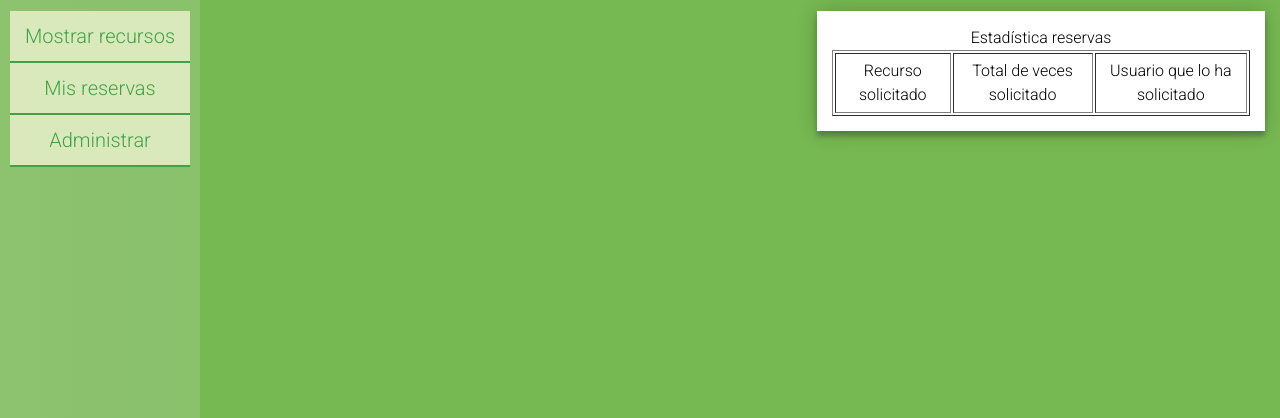
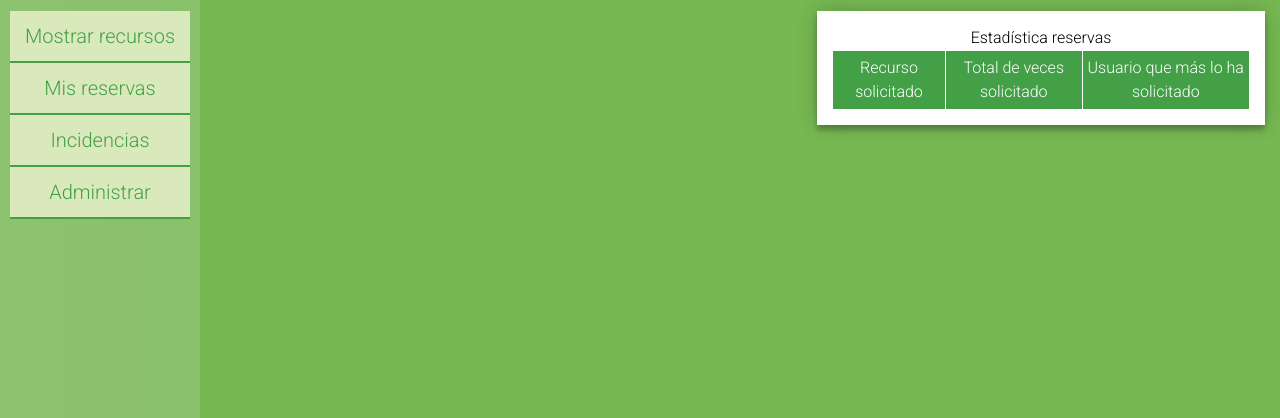
Before and after one commit to MarcPetit92/Proyecto2, a PHP site: page /administrar.php in a window 1280 px wide. Shown: the part 75-493 px from the top of the page. Run offline with PHP 8.4, Linux system fonts and the light colour scheme; a user stored in the database is signed in; data comes from the database, SQL or seed files in the repository; data that the repository does not hold is empty.

Commit message:
pag web con adm incluido

```diff
--- a/administrar.php
+++ b/administrar.php
@@ -34,12 +34,12 @@
 
 
 <div class="historial">
-<table border>
+<table border style="width:100%;border-collapse: collapse;border-color:#43A047;">
 <label>Estadística reservas</label>
 <tr>
-<td>Recurso solicitado </td>
-<td>Total de veces solicitado</td>
-<td>Usuario que lo ha solicitado</td>
+<td style='background:#43A047;color:white;border-color: white;'>Recurso solicitado </td>
+<td style='background:#43A047;color:white;border-color: white;'>Total de veces solicitado</td>
+<td style='background:#43A047;color:white;border-color: white;'>Usuario que más lo ha solicitado</td>
 </tr>
 <?php
 
@@ -71,7 +71,7 @@
      echo "<a href='misreservas.php' style= 'text-decoration:none; font-size:14px;position: fixed;margin-top:52px;width:180px;'><div class='navegacion'>Mis reservas</div></a>";
      echo "<a href='intranet.php' style= 'text-decoration:none; font-size:14px;position: fixed;margin-top:104px;width:180px;'><div class='navegacion'>Incidencias</div></a>";
      if ($_SESSION['tipo']== 'Administrador'){
-         echo "<a href='administrar.php' style= 'text-decoration:none; font-size:14px;position: fixed;margin-top:104px;width:180px;'><div class='navegacion'>Administrar</div></a>";
+         echo "<a href='administrar.php' style= 'text-decoration:none; font-size:14px;position: fixed;margin-top:156px;width:180px;'><div class='navegacion'>Administrar</div></a>";
       }
 
      } else {
--- a/intranet.php
+++ b/intranet.php
@@ -94,7 +94,7 @@
      echo "<a href='misreservas.php' style= 'text-decoration:none; font-size:14px;position: fixed;margin-top:52px;width:180px;'><div class='navegacion'>Mis reservas</div></a>";
      echo "<a href='intranet.php?rec_disponibilidad=' style= 'text-decoration:none; font-size:14px;position: fixed;margin-top:104px;width:180px;'><div class='navegacion'>Incidencias</div></a>";
      if ($_SESSION['tipo']== 'Administrador'){
-         echo "<a href='administrar.php' style= 'text-decoration:none; font-size:14px;position: fixed;margin-top:104px;width:180px;'><div class='navegacion'>Administrar</div></a>";
+         echo "<a href='administrar.php' style= 'text-decoration:none; font-size:14px;position: fixed;margin-top:156px;width:180px;'><div class='navegacion'>Administrar</div></a>";
       }
 
 
```
Also changed, not shown: misreservas.php (+6 -6 lines), index_intranet.html (added).
